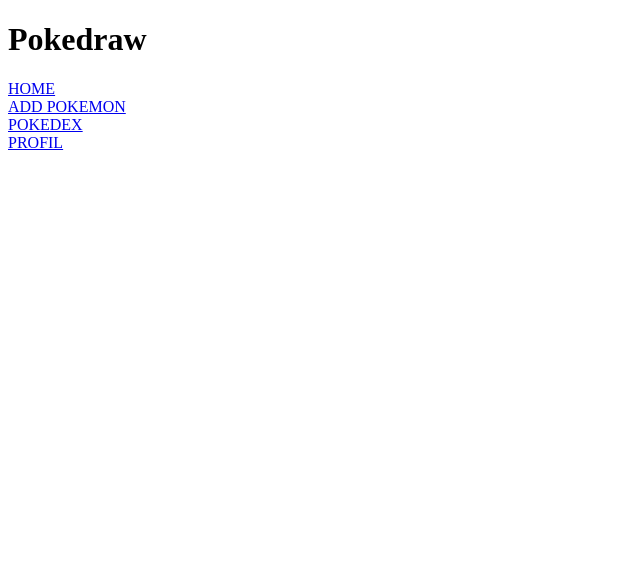
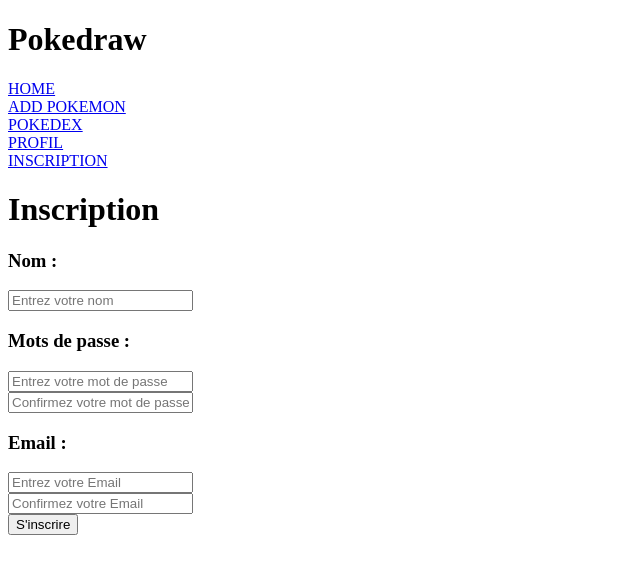
Before and after one commit to ThibaultRko/pokedraw, an Angular app in the folder DiyPokedex-main/: page /inscription in a window 1280 px wide. Before the commit this address led to /. Shown: the top 574 px of the page, without its empty margins (0-640 px from the left). Built offline with nearby package versions, Linux system fonts and the light colour scheme.

Commit message:
add inscription + check forms

```diff
--- a/DiyPokedex-main/src/app/app-routing.module.ts
+++ b/DiyPokedex-main/src/app/app-routing.module.ts
@@ -4,6 +4,7 @@
 import { FormsComponent } from './forms/forms.component';
 import { PokedexComponent } from './pokedex/pokedex.component';
 import { ProfilComponent } from './profil/profil.component';
+import { InscriptionComponent } from './inscription/inscription.component';
 
 const routes: Routes = [
   {
@@ -22,6 +23,10 @@
     path : 'profil',
     component : ProfilComponent
   },
+  {
+    path : 'inscription',
+    component : InscriptionComponent
+  }
 ];
 
 @NgModule({
--- a/DiyPokedex-main/src/app/header/header.component.html
+++ b/DiyPokedex-main/src/app/header/header.component.html
@@ -7,6 +7,8 @@
     <a class="nav link" routerLink="/pokedex">POKEDEX</a>
     <br>
     <a class="nav link" routerLink="/profil">PROFIL</a>
+    <br>
+    <a class="nav link" routerLink="/inscription">INSCRIPTION</a>
 </div>
 
 <router-outlet></router-outlet>
--- /dev/null
+++ b/DiyPokedex-main/src/app/inscription/inscription.component.html
@@ -0,0 +1,22 @@
+<form (ngSubmit)="onSubmit()">
+    <h1>Inscription</h1>
+
+    <h3>Nom :</h3>
+    <input type="text" [(ngModel)]="nom" name="nom" placeholder="Entrez votre nom">
+    <div *ngIf="nomError" class="error">{{ nomError }}</div>
+
+    <h3>Mots de passe :</h3>
+    <input type="password" [(ngModel)]="motDePasse" name="motDePasse" placeholder="Entrez votre mot de passe">
+    <br>
+    <input type="password" [(ngModel)]="confirmationMotDePasse" name="confirmationMotDePasse" placeholder="Confirmez votre mot de passe">
+    <div *ngIf="motDePasseError" class="error">{{ motDePasseError }}</div>
+
+    <h3>Email :</h3>
+    <input type="email" [(ngModel)]="email" name="email" placeholder="Entrez votre Email">
+    <br>
+    <input type="email" [(ngModel)]="confirmationEmail" name="confirmationEmail" placeholder="Confirmez votre Email">
+    <div *ngIf="emailError" class="error">{{ emailError }}</div>
+
+    <br>
+    <button type="submit">S'inscrire</button>
+</form>
--- /dev/null
+++ b/DiyPokedex-main/src/app/inscription/inscription.component.ts
@@ -0,0 +1,49 @@
+import { Component } from '@angular/core';
+
+@Component({
+  selector: 'app-inscription',
+  templateUrl: './inscription.component.html',
+  styleUrls: ['./inscription.component.css']
+})
+export class InscriptionComponent {
+  // Déclarez des propriétés pour stocker les valeurs des champs de formulaire
+  nom: string = '';
+  motDePasse: string = '';
+  confirmationMotDePasse: string = '';
+  email: string = '';
+  confirmationEmail: string = '';
+
+  // Déclarez des propriétés pour les messages d'erreur
+  nomError: string = '';
+  motDePasseError: string = '';
+  emailError: string = '';
+
+  onSubmit() {
+    // Réinitialisez les messages d'erreur
+    this.nomError = '';
+    this.motDePasseError = '';
+    this.emailError = '';
+
+    // Ajoutez ici la logique de validation, par exemple :
+    if (this.nom.length < 3 || this.nom.length > 15) {
+      // Affichez une erreur pour le nom
+      this.nomError = 'Le nom doit contenir entre 3 et 15 caractères.';
+      return;
+    }
+
+    if (this.motDePasse !== this.confirmationMotDePasse) {
+      // Affichez une erreur pour le mot de passe
+      this.motDePasseError = 'Les mots de passe ne correspondent pas.';
+      return;
+    }
+
+    if (this.email !== this.confirmationEmail) {
+      // Affichez une erreur pour l'email
+      this.emailError = "Les adresses email ne correspondent pas.";
+      return;
+    }
+
+    // Si tout est valide, effectuez la soumission du formulaire
+    // Vous pouvez envoyer les données au serveur ici
+  }
+}
--- a/DiyPokedex-main/src/app/profil/profil.component.html
+++ b/DiyPokedex-main/src/app/profil/profil.component.html
@@ -1,11 +1,3 @@
-<h1>Inscription</h1>
-<div>
-    <form>
-        <h3>Nom : </h3>
-        <input type="text" placeholder="Entrez  votre nom">
-        <h3>Mots de passe : </h3>
-        <input type="text" placeholder="Entrez votre mot de passe">
-        <br>
-        <input type="text" placeholder="Confirmez votre mot de passe">
-    </form>
-</div>
+<h1>Profil de l'utilisateur</h1>
+<p>son pokedex</p>
+<p>ses infos de compte</p>
```
Also changed, not shown: DiyPokedex-main/src/app/app.module.ts (+7 -2 lines), DiyPokedex-main/src/app/inscription/inscription.component.css (added), 1 other file (tests, documents, lock files or other folders).
